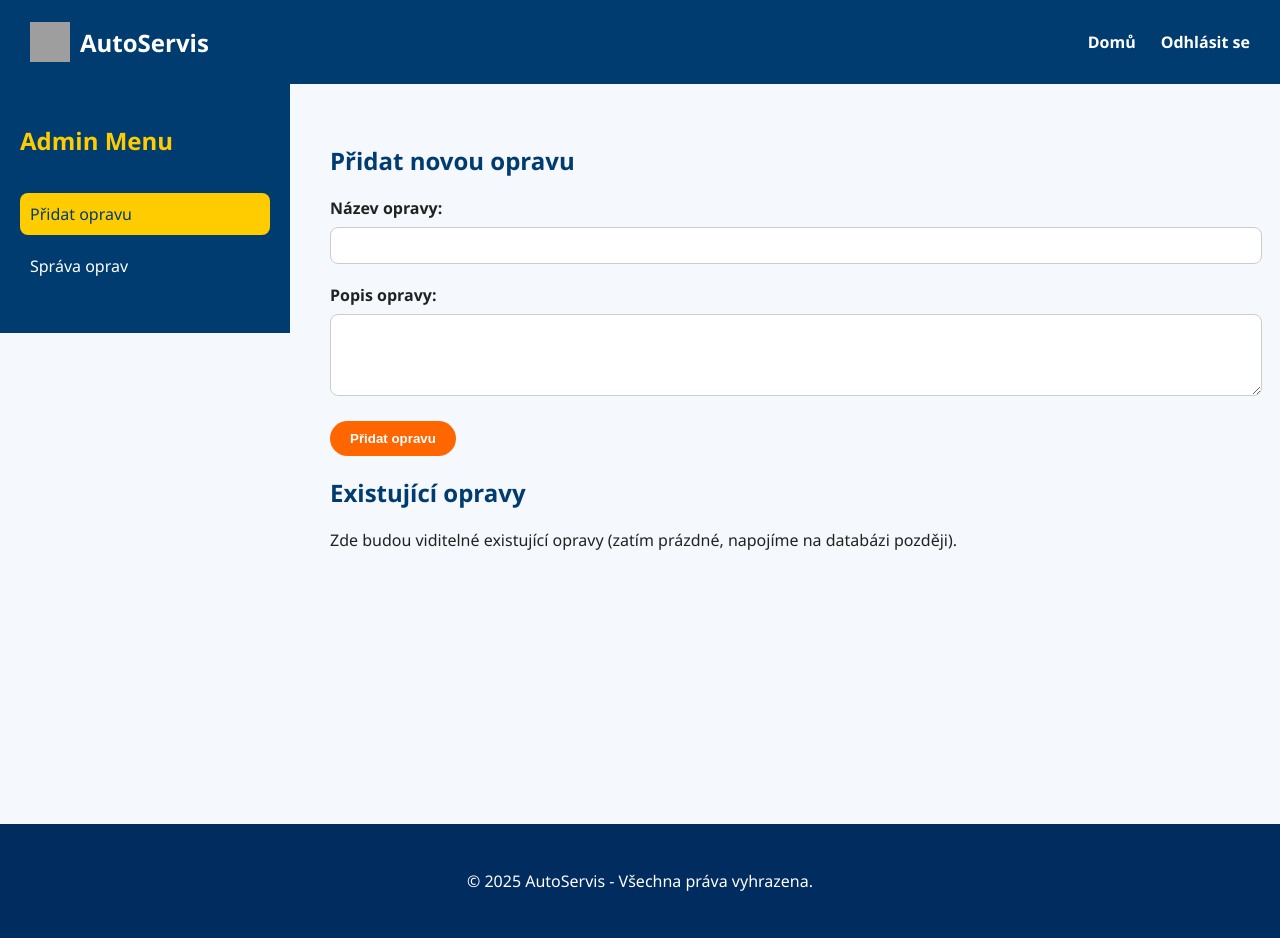
After one commit to JakubBittner/Autoopravna_projekt, a Django app: page /admin-dashboard/ in a window 1280 px wide. The commit adds this page. Run offline with Django 5.2, Linux system fonts and the light colour scheme; a user stored in the database is signed in; grey boxes are pictures that could not be loaded.

Commit message:
smazání databáze + uprava css v dashboardu + html dashboradu + html, css a js pro admin uživatele + přidání admina jako superusera a propojení

```diff
--- /dev/null
+++ b/hlavni/static/css/admin-dashboard.css
@@ -0,0 +1,147 @@
+/* Reset základů */
+body {
+    margin: 0;
+    font-family: 'Segoe UI', Tahoma, Geneva, Verdana, sans-serif;
+    background-color: #f5f8fc;
+    color: #222;
+}
+
+/* Navbar */
+.navbar {
+    display: flex;
+    justify-content: space-between;
+    align-items: center;
+    background-color: #003c70;
+    padding: 15px 30px;
+}
+
+.logo {
+    display: flex;
+    align-items: center;
+}
+
+.logo-img {
+    width: 40px;
+    height: 40px;
+    margin-right: 10px;
+}
+
+.brand-name {
+    color: white;
+    font-size: 24px;
+    font-weight: bold;
+}
+
+.nav-links {
+    list-style: none;
+    display: flex;
+    gap: 25px;
+}
+
+.nav-links li a {
+    color: white;
+    text-decoration: none;
+    font-weight: bold;
+    transition: color 0.3s ease;
+}
+
+.nav-links li a:hover {
+    color: #ffcc00;
+}
+
+/* Kontejner */
+.admin-container {
+    display: flex;
+    min-height: calc(100vh - 100px);
+}
+
+/* Sidebar */
+.sidebar {
+    width: 250px;
+    background-color: #003c70;
+    color: white;
+    padding: 20px;
+    display: flex;
+    flex-direction: column;
+    height: 100%;
+}
+
+.sidebar h2 {
+    color: #ffcc00;
+    margin-bottom: 20px;
+}
+
+.sidebar ul {
+    list-style: none;
+    padding: 0;
+}
+
+.sidebar ul li a {
+    display: block;
+    color: white;
+    text-decoration: none;
+    margin-bottom: 10px;
+    padding: 10px;
+    border-radius: 8px;
+    transition: background 0.3s ease;
+}
+
+.sidebar ul li a:hover,
+.sidebar ul li a.active {
+    background-color: #ffcc00;
+    color: #003c70;
+}
+
+/* Hlavní obsah */
+.admin-main {
+    flex: 1;
+    padding: 40px;
+}
+
+.admin-main h1 {
+    color: #003c70;
+    margin-bottom: 20px;
+}
+
+/* Formulář */
+.form-group {
+    margin-bottom: 20px;
+}
+
+.form-group label {
+    display: block;
+    margin-bottom: 8px;
+    font-weight: bold;
+}
+
+.form-group input,
+.form-group textarea {
+    width: 100%;
+    padding: 10px;
+    border: 1px solid #ccc;
+    border-radius: 8px;
+}
+
+.btn-submit {
+    background-color: #ff6600;
+    color: white;
+    padding: 10px 20px;
+    border: none;
+    border-radius: 30px;
+    font-weight: bold;
+    cursor: pointer;
+    transition: background-color 0.3s ease;
+}
+
+.btn-submit:hover {
+    background-color: #e65c00;
+}
+
+/* Footer */
+footer {
+    background-color: #002c5f;
+    color: white;
+    text-align: center;
+    padding: 30px 20px;
+    margin-top: 40px;
+}
--- /dev/null
+++ b/hlavni/templates/hlavni/admin_dashboard.html
@@ -0,0 +1,69 @@
+<!DOCTYPE html>
+<html lang="cs">
+<head>
+    <meta charset="UTF-8">
+    <meta name="viewport" content="width=device-width, initial-scale=1.0">
+    <title>Admin - Správa Oprav</title>
+    <link rel="stylesheet" href="/static/css/admin-dashboard.css">
+</head>
+<body>
+
+<!-- Navbar -->
+<nav class="navbar">
+    <div class="logo">
+        <img src="/static/img/logo.png" alt="Logo" class="logo-img">
+        <span class="brand-name">AutoServis</span>
+    </div>
+    <ul class="nav-links" id="nav-links">
+        <li><a href="/">Domů</a></li>
+        <li><a href="/logout">Odhlásit se</a></li>
+    </ul>
+</nav>
+
+<!-- Hlavní část -->
+<div class="admin-container">
+    <!-- Sidebar -->
+    <aside class="sidebar">
+        <h2>Admin Menu</h2>
+        <ul>
+            <li><a href="#pridat-opravu" class="active">Přidat opravu</a></li>
+            <li><a href="#sprava-oprav">Správa oprav</a></li>
+        </ul>
+    </aside>
+
+    <!-- Hlavní obsah -->
+    <main class="admin-main">
+        <section id="pridat-opravu">
+            <h1>Přidat novou opravu</h1>
+            <form id="add-repair-form">
+                <div class="form-group">
+                    <label for="nazev">Název opravy:</label>
+                    <input type="text" id="nazev" name="nazev" required>
+                </div>
+                <div class="form-group">
+                    <label for="popis">Popis opravy:</label>
+                    <textarea id="popis" name="popis" rows="4" required></textarea>
+                </div>
+                <div class="form-group">
+                    <button type="submit" class="btn-submit">Přidat opravu</button>
+                </div>
+            </form>
+        </section>
+
+        <section id="sprava-oprav">
+            <h1>Existující opravy</h1>
+            <p>Zde budou viditelné existující opravy (zatím prázdné, napojíme na databázi později).</p>
+        </section>
+    </main>
+</div>
+
+<!-- Footer -->
+<footer>
+    <div class="footer-info">
+        <p>© 2025 AutoServis - Všechna práva vyhrazena.</p>
+    </div>
+</footer>
+
+<script src="/static/js/admin-dashboard.js"></script>
+</body>
+</html>
--- a/hlavni/templates/hlavni/login.html
+++ b/hlavni/templates/hlavni/login.html
@@ -28,7 +28,7 @@
 
     <footer>
         <p>© 2025 Carverra. Všechna práva vyhrazena.</p>
-        <script src="{% static 'js/script.js' %}"></script>
+        <script src="{% static 'js/login.js' %}"></script>
     </footer>
 </body>
 </html>
--- a/hlavni/urls.py
+++ b/hlavni/urls.py
@@ -4,7 +4,9 @@ from . import views
 urlpatterns = [
     path('', views.index, name='index'),  # Hlavní stránka
     path('register/', views.register, name='register'),  # Stránka pro registraci
-    path('login/', views.login_view, name='login'),  # Stránka pro přihlášení (pokud ji chceš přidat)
+    path('login/', views.login_view, name='login'),  # Stránka pro přihlášení
     path('dashboard/', views.dashboard, name='dashboard'),
+    path('admin-dashboard/', views.admin_dashboard, name='admin_dashboard'),  # Admin dashboard
     path('logout/', views.logout_view, name='logout'),
+    path('profile/', views.profile, name='profile'),  # Profilová stránka
 ]
--- a/hlavni/views.py
+++ b/hlavni/views.py
@@ -2,6 +2,7 @@ from django.shortcuts import render, redirect
 from django.contrib.auth.models import User
 from django.contrib.auth import authenticate, login, logout
 from django.contrib import messages
+from django.contrib.auth.decorators import login_required
 
 def register(request):
     if request.method == "POST":
@@ -25,7 +26,7 @@ def register(request):
         user = User.objects.create_user(username=username, email=email, password=password)
         user.save()
 
-        messages.success(request, "Účet byl úspěšně vytvořen!")
+        messages.success(request, "Účet byl úspěšně vytvořen! Nyní se můžete přihlásit.")
         return redirect('login')
 
     return render(request, 'hlavni/register.html')
@@ -37,26 +38,44 @@ def login_view(request):
         password = request.POST['password']
 
         user = authenticate(request, username=username, password=password)
-
-        if user is not None:
+        if user:
             login(request, user)
             messages.success(request, "Úspěšně přihlášen!")
-            return redirect('dashboard')
+            # redirect podle role – jména URL z urls.py, viz níže
+            if user.is_superuser:
+                return redirect('admin_dashboard')   # name='admin_dashboard'
+            else:
+                return redirect('dashboard')         # name='dashboard'
         else:
             messages.error(request, "Neplatné přihlašovací údaje.")
-            return redirect('login')
+            return redirect('login')                # name='login'
 
     return render(request, 'hlavni/login.html')
 
 
 def logout_view(request):
     logout(request)
-    return redirect('index')
+    messages.success(request, "Úspěšně odhlášen!")
+    return redirect('index')                          # name='index'
 
 
 def index(request):
     return render(request, 'hlavni/index.html')
 
 
+@login_required(login_url='login')                    # name='login'
 def dashboard(request):
     return render(request, 'hlavni/dashboard.html')
+
+
+@login_required(login_url='login')
+def profile(request):
+    return render(request, 'hlavni/dashboard.html')
+
+
+@login_required(login_url='login')
+def admin_dashboard(request):
+    if not request.user.is_superuser:
+        messages.error(request, "Nemáte přístup na tuto stránku.")
+        return redirect('dashboard')
+    return render(request, 'hlavni/admin_dashboard.html')
```
Also changed, not shown: hlavni/static/css/dashboard.css (+123 -75 lines), hlavni/static/css/style.css (+4 -4 lines), hlavni/static/js/login.js (added, +12 -0 lines), hlavni/templates/hlavni/dashboard.html (+14 -19 lines), hlavni/templates/hlavni/index.html (+10 -2 lines), db.sqlite3.
